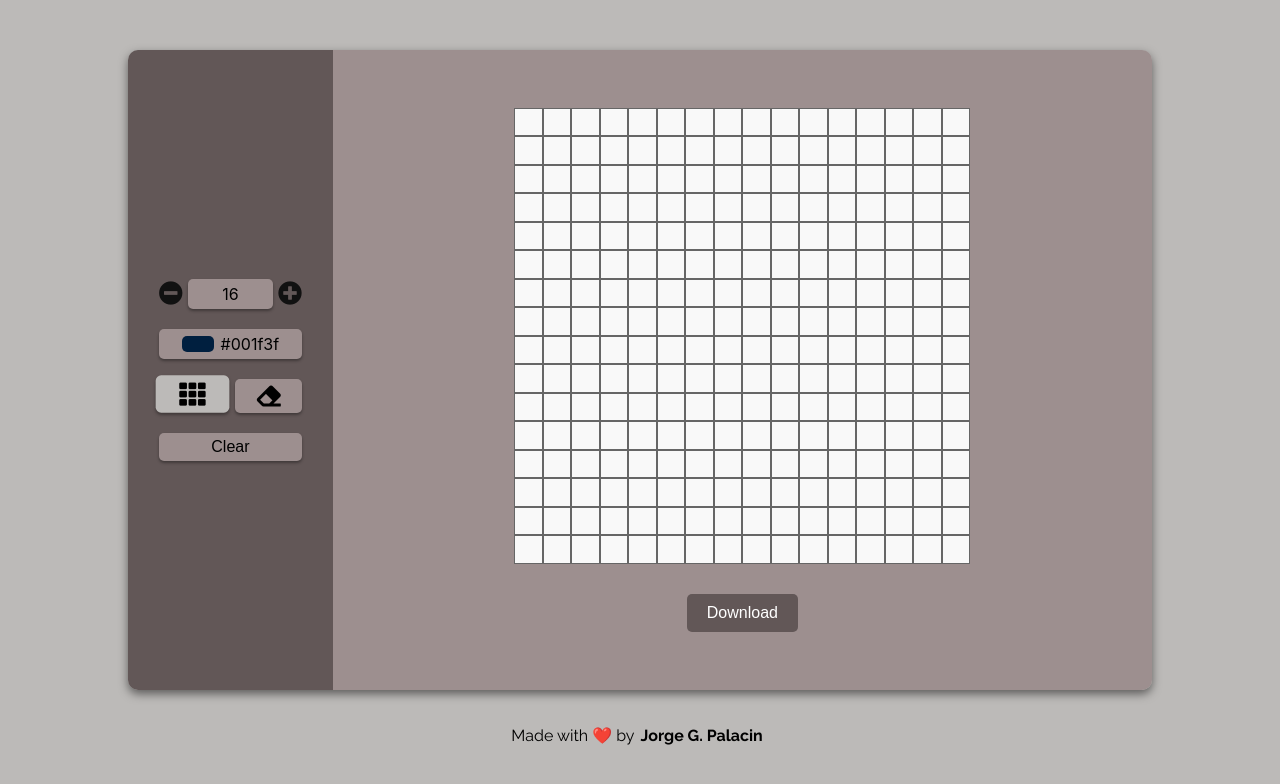
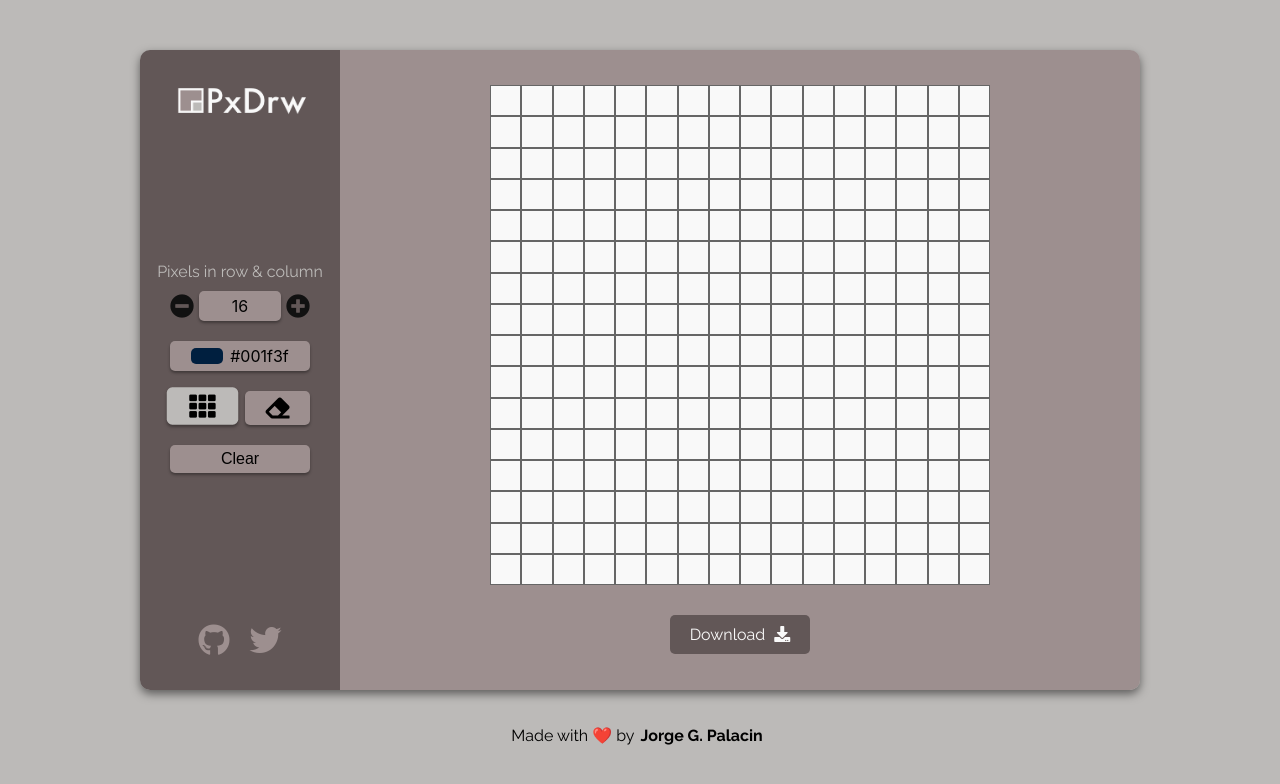
Before and after one commit to jotagep/PixelDrawer, a React (Create React App) app: page / in a window 1280 px wide. Shown: the top 784 px of the page. Built offline with nearby package versions, Linux system fonts and the light colour scheme.

Commit message:
Fix styles, add logo and socials

```diff
--- a/public/index.html
+++ b/public/index.html
@@ -2,7 +2,7 @@
 <html lang="en">
   <head>
     <meta charset="utf-8">
-    <link rel="shortcut icon" href="%PUBLIC_URL%/favicon.ico">
+    <link rel="shortcut icon" href="%PUBLIC_URL%/favicon.png">
     <meta name="viewport" content="width=device-width, initial-scale=1, shrink-to-fit=no">
     <meta name="theme-color" content="#000000">
 
@@ -21,7 +21,7 @@
       work correctly both with client-side routing and a non-root public URL.
       Learn how to configure a non-root public URL by running `npm run build`.
     -->
-    <title>React App</title>
+    <title>Pixel Drawer</title>
   </head>
   <body>
     <noscript>
--- a/src/components/Canvas/Canvas.css
+++ b/src/components/Canvas/Canvas.css
@@ -1,11 +1,14 @@
 .Canvas {
     box-sizing: content-box;
     border-radius: 2px;
-    width: 456px;
-    height: 456px;
+    width: 500px;
+    height: 500px;
     display: flex;
     justify-items: flex-start;
     flex-wrap: wrap;
     background-color: #f9f9f9;
-    cursor: pointer;
 }
+
+.erase {
+    cursor: context-menu;
+}
--- a/src/components/Canvas/Canvas.js
+++ b/src/components/Canvas/Canvas.js
@@ -37,6 +37,7 @@ class Canvas extends Component {
 
     render() {
         let totalPixels = [];
+        const styleCanvas = ['Canvas', this.props.erase ? 'erase':'']
 
         for (let i = 0; i < this.props.number; i++) {
             for(let j = 0; j < this.props.number; j++) {
@@ -52,7 +53,7 @@ class Canvas extends Component {
         }
 
         return (
-            <div className="Canvas"
+            <div className={styleCanvas.join(' ')}
                 onMouseDown={this.mouseDown}
                 onMouseUp={this.mouseUp}
                 onMouseLeave={this.mouseUp}
--- a/src/components/ColorBtn/ColorBtn.js
+++ b/src/components/ColorBtn/ColorBtn.js
@@ -21,8 +21,8 @@ class ColorBtn extends Component {
 
         const popover = {
             position: 'absolute',
-            top: '10%',
-            left: '10%',
+            top: '30%',
+            left: '100%',
             zIndex: 2,
         };
 
--- a/src/components/Content/Content.css
+++ b/src/components/Content/Content.css
@@ -8,11 +8,28 @@
 }
 
 .Content .btn {
+    outline: none;
     font-size: 1em;
-    margin-top: 30px;
+    margin: 30px 0 0 0;
     padding: 10px 20px;
     border-radius: 5px;
     background-color: #625757;
     border: none;
-    color: #fff;
+    color: #f9f9f9;
+    transition: all .3s ease;
+    cursor: pointer;
+    font-family: 'Raleway', sans-serif;
 }
+
+.Content .btn:hover {
+   transform: translateY(-1px);
+   box-shadow: 0 0 11px rgba(33,33,33,.4);
+}
+
+.Content .btn:not(:last-child) {
+    margin-right: 10px;
+ }
+
+.Content .btn i{
+    margin-left: 5px;
+}
--- a/src/components/Content/Content.js
+++ b/src/components/Content/Content.js
@@ -25,7 +25,7 @@ class Content extends Component {
                     ref={this.canvasComponent}
                 />
                 <button className="btn" onClick={this.handleBtnClick}>
-                    Download
+                    Download <i className="fas fa-download"></i>
                 </button>
             </div>
         );
--- a/src/components/PixelCount/PixelCount.js
+++ b/src/components/PixelCount/PixelCount.js
@@ -4,6 +4,8 @@ import './PixelCount.css';
 
 const PixelCount = (props) => {
     return (
+        <React.Fragment>
+            <label className="Label">Pixels in row & column</label>
             <div className="PixelCount">
                 <div className="button" onClick={() => props.changeNumber(-1)}>
                     <i className="fas fa-minus-circle"></i>
@@ -15,6 +17,7 @@ const PixelCount = (props) => {
                     <i className="fas fa-plus-circle"></i>
                 </div>
             </div>
+        </React.Fragment>
     );
 };
 
--- a/src/components/Sidebar/Sidebar.css
+++ b/src/components/Sidebar/Sidebar.css
@@ -1,11 +1,49 @@
+
 .Sidebar {
     display: flex;
     flex-direction: column;
-    justify-content: center;
+    justify-content: space-between;
+    position: relative;
     align-items: center;
     width: 20%;
+    min-width: 180px;
     height: 100%;
     background-color: #625757;
+    padding: 30px 0;
+    box-sizing: border-box;
+}
+
+.Sidebar .Logo {
+    width: 70%
+}
+
+.Sidebar .Controls {
+    width: 100%;
+    display: flex;
+    justify-content: center;
+    flex-direction: column;
+    align-items: center;
+}
+
+.Sidebar .Social {
+    display: flex;
+    justify-content: center;
+    width: 70%;
+    font-size: 2rem;
+    color: #9d8f8f;
+}
+
+.Sidebar .Social a{
+    transition: all .3s ease;
+}
+
+.Sidebar .Social a:hover {
+    transform: scale(1.2) rotate(5deg);
+    color: #bcbab8;
+}
+
+.Sidebar .Social a:not(:last-child){
+    margin-right: 20px;
 }
 
 .Sidebar .flex_container {
@@ -23,6 +61,12 @@
 
 .Sidebar .flex_container .btn:not(:last-child) {
     margin-right: 10px;
+}
+
+
+.Sidebar .Label {
+    font-family: 'Raleway', sans-serif;
+    color: #bcbab8
 }
 
 
--- a/src/components/Sidebar/Sidebar.js
+++ b/src/components/Sidebar/Sidebar.js
@@ -1,5 +1,8 @@
 import React from 'react';
 import './Sidebar.css';
+
+// Logo
+import logo from './logo.png';
 
 // Components
 import ColorBtn from '../ColorBtn/ColorBtn';
@@ -9,13 +12,17 @@ import ToggleButton from '../ToggleButton/ToggleButton';
 const sidebar = (props) => {
     return (
         <div className="Sidebar">
+            <a href="https://jotagep.github.io/PixelDrawer/">
+                <img src={logo} className="Logo" alt="Logo"/>
+            </a>
+            <div className="Controls">
                 <PixelCount number={props.number}  changeNumber={props.changeNumber}/>
                 <ColorBtn color={props.color} changeColor={props.changeColor} />
                 <div className="flex_container">
-                <ToggleButton clicked={props.toggleGrid} active={props.grid}>
+                    <ToggleButton clicked={props.toggleGrid} active={props.grid} type="Grid">
                         <i className="fas fa-th"></i>
                     </ToggleButton>
-                <ToggleButton clicked={props.toggleErase} active={props.erase}>
+                    <ToggleButton clicked={props.toggleErase} active={props.erase} type="Erase">
                         <i className="fas fa-eraser"></i>
                     </ToggleButton>
                 </div>
@@ -23,6 +30,16 @@ const sidebar = (props) => {
                     Clear
                 </button>
             </div>
+            <div className="Social">
+                <a href="https://github.com/jotagep" target="_blank" rel='noreferrer noopener'>
+                    <i className="fab fa-github"></i>
+                </a>
+                <a href="https://twitter.com/Sir_JotaG" target="_blank" rel='noreferrer noopener'>
+                    <i className="fab fa-twitter"></i>
+                </a>
+
+            </div>
+        </div>
     );
 };
 
--- a/src/components/ToggleButton/ToggleButton.js
+++ b/src/components/ToggleButton/ToggleButton.js
@@ -5,7 +5,7 @@ const ToggleButton = (props) => {
     const styleBtn = ["btn", props.active ? 'active' : ''];
 
     return (
-        <button className={styleBtn.join(' ')} onClick={props.clicked}>
+        <button title={props.type} className={styleBtn.join(' ')} onClick={props.clicked}>
             {props.children}
         </button>
     );
--- a/src/containers/Panel/Panel.css
+++ b/src/containers/Panel/Panel.css
@@ -5,4 +5,7 @@
     border-radius: 10px;
     box-shadow: 0px 4px 10px rgba(0, 0, 0, 0.5);
     overflow: hidden;
+    max-width: 1000px;
+    max-height: 680px;
+    min-height: 600px;
 }
```
Also changed, not shown: public/favicon.png (added), src/components/Sidebar/logo.png (added). Lines whose indentation alone changed are shown as unchanged.
